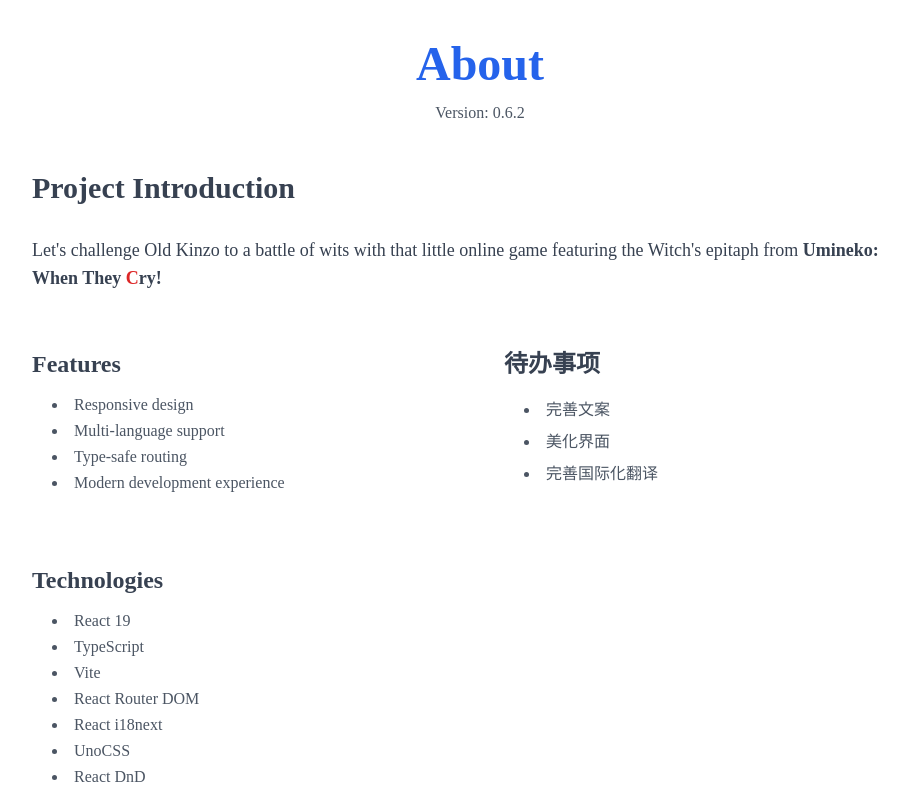
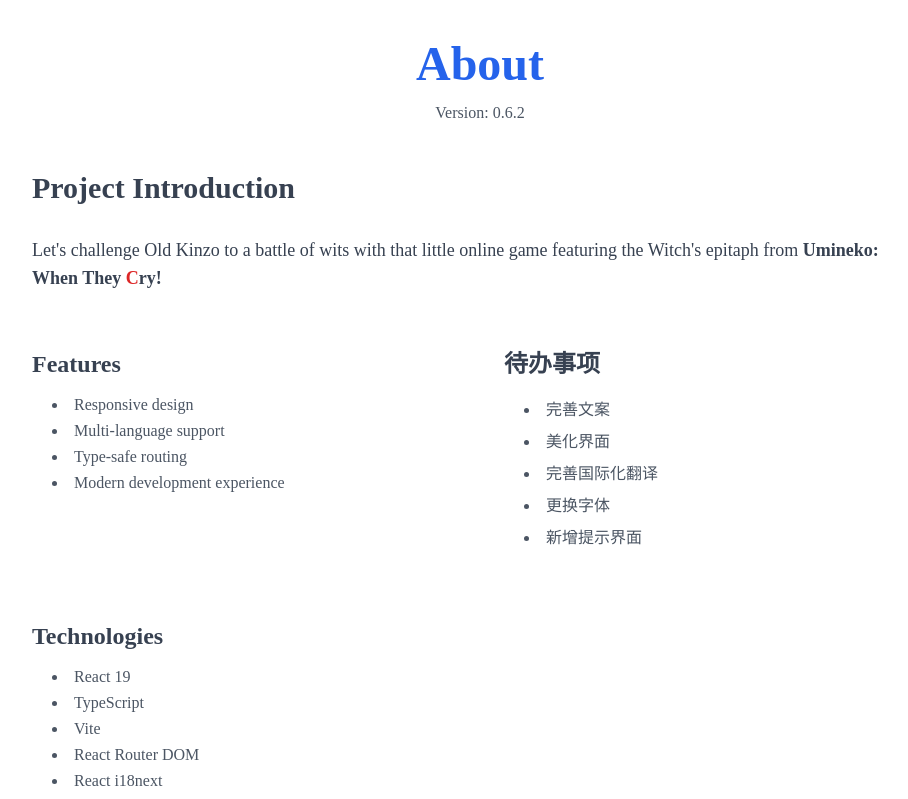
Before and after one commit to iuuko/umineko-epitaph, a React (Vite) app: page /about in a window 1280 px wide. Shown: the top 799 px of the page, without its empty margins (160-1068 px from the left). Built offline with nearby package versions, Linux system fonts and the light colour scheme.

Commit message:
chore: add more todos

```diff
--- a/src/locales/en-US.json
+++ b/src/locales/en-US.json
@@ -51,7 +51,9 @@
       "todoTitle": "待办事项",
       "todo1": "完善文案",
       "todo2": "美化界面",
-      "todo3": "完善国际化翻译"
+      "todo3": "完善国际化翻译",
+      "todo4": "更换字体",
+      "todo5": "新增提示界面"
     },
     "quadrillion":{
       "title":"Quadrillion"
--- a/src/locales/ja-JP.json
+++ b/src/locales/ja-JP.json
@@ -51,7 +51,9 @@
       "todoTitle": "待办事项",
       "todo1": "完善文案",
       "todo2": "美化界面",
-      "todo3": "完善国际化翻译"
+      "todo3": "完善国际化翻译",
+      "todo4": "更换字体",
+      "todo5": "新增提示界面"
     },
     "quadrillion":{
       "title":"クワドリアン"
--- a/src/locales/zh-CN.json
+++ b/src/locales/zh-CN.json
@@ -51,7 +51,9 @@
       "todoTitle": "待办事项",
       "todo1": "完善文案",
       "todo2": "美化界面",
-      "todo3": "完善国际化翻译"
+      "todo3": "完善国际化翻译",
+      "todo4": "更换字体",
+      "todo5": "新增提示界面"
     },
     "quadrillion":{
       "title":"九羽鸟庵"
--- a/src/pages/About.tsx
+++ b/src/pages/About.tsx
@@ -49,6 +49,8 @@ const About: React.FC = () => {
                   <li>{t("pages.about.todo1")}</li>
                   <li>{t("pages.about.todo2")}</li>
                   <li>{t("pages.about.todo3")}</li>
+                  <li>{t("pages.about.todo4")}</li>
+                  <li>{t("pages.about.todo5")}</li>
                 </ul>
               </div>
 
```
